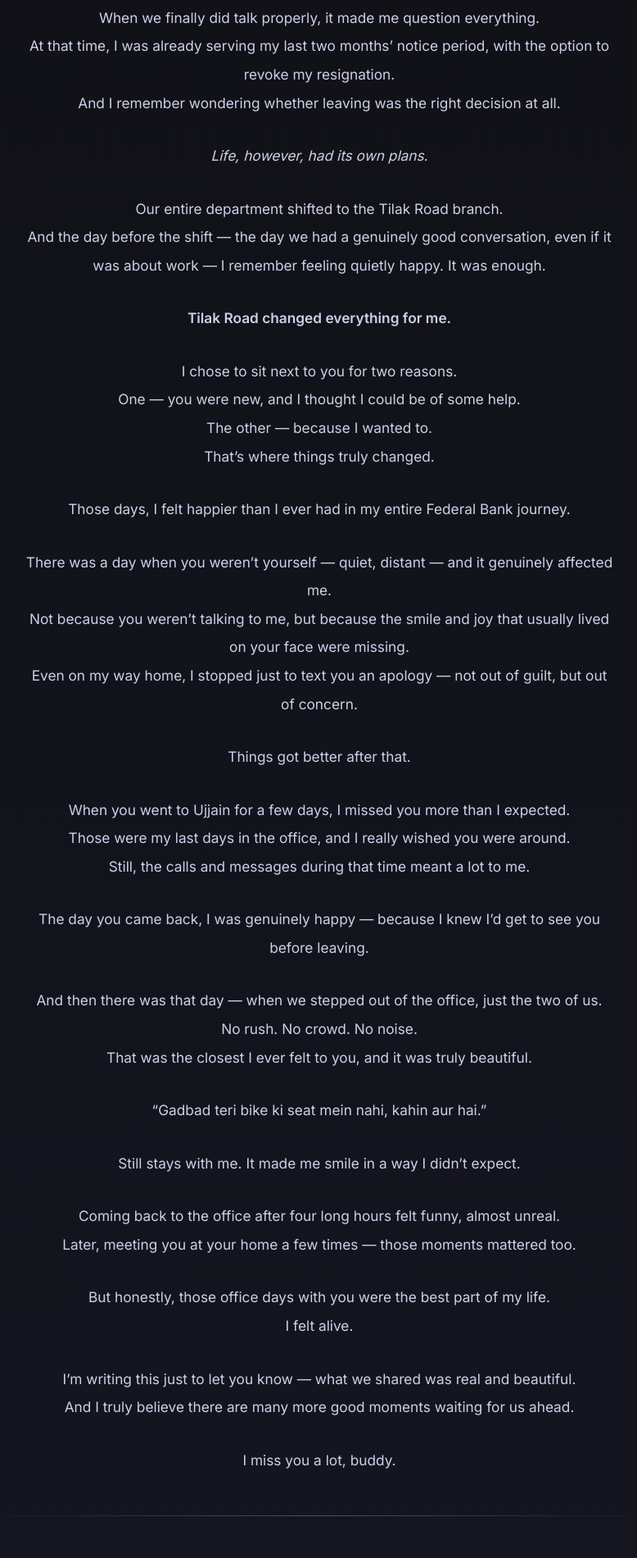
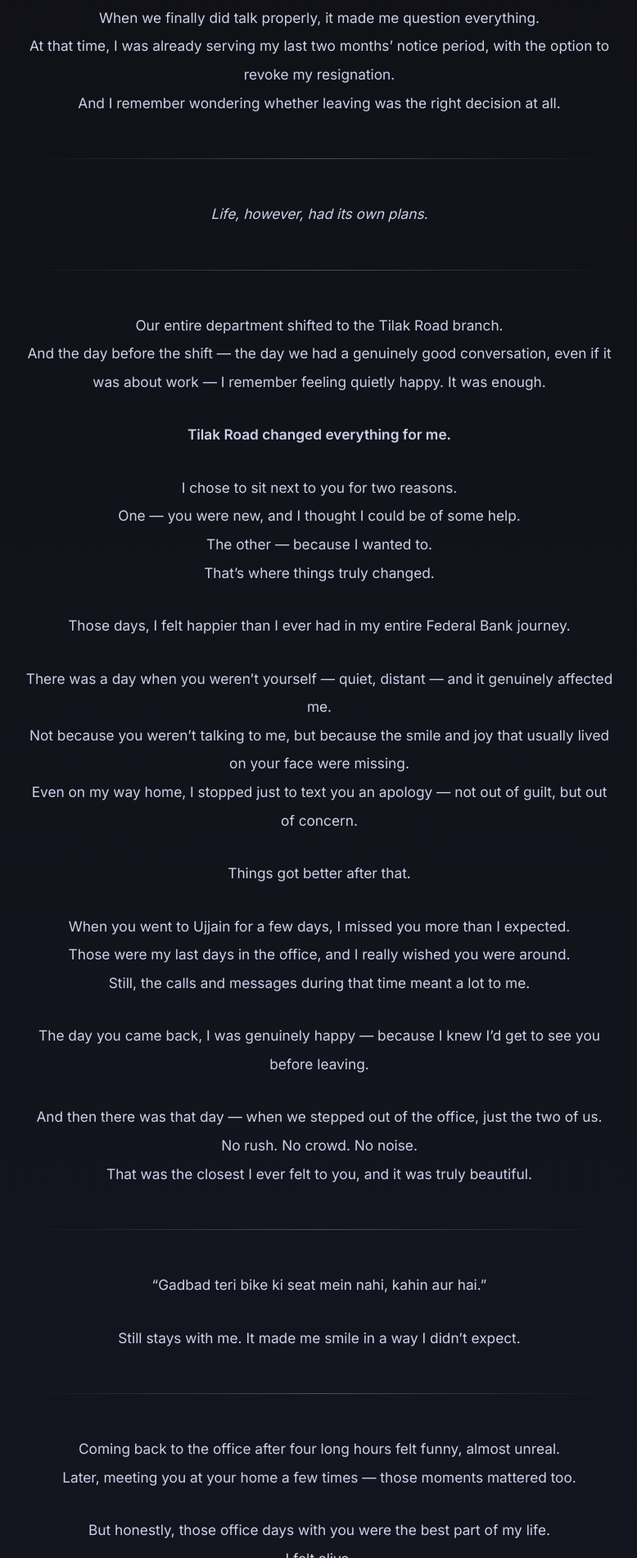
Before and after one commit to sanskarparihar/kinjalkrajpurohit, a plain HTML site: page index.html in a window 1280 px wide. Shown: the part 839-2739 px from the top of the page at 82% size, without its empty margins (250-1028 px from the left). Drawn offline with Linux system fonts and the light colour scheme.

Commit message:
Update index.html

```diff
--- a/index.html
+++ b/index.html
@@ -107,9 +107,9 @@
   <p>When we finally did talk properly, it made me question everything.<br>
   At that time, I was already serving my last two months’ notice period, with the option to revoke my resignation.<br>
   And I remember wondering whether leaving was the right decision at all.</p>
-
+<hr class="soft-line">
   <p><em>Life, however, had its own plans.</em></p>
-
+<hr class="soft-line">
   <p>Our entire department shifted to the Tilak Road branch.<br>
   And the day before the shift — the day we had a genuinely good conversation, even if it was about work — I remember feeling quietly happy. It was enough.</p>
 
@@ -137,11 +137,11 @@
   <p>And then there was that day — when we stepped out of the office, just the two of us.<br>
   No rush. No crowd. No noise.<br>
   That was the closest I ever felt to you, and it was truly beautiful.</p>
-
+<hr class="soft-line">
   <p class="quote">“Gadbad teri bike ki seat mein nahi, kahin aur hai.”</p>
 
   <p>Still stays with me. It made me smile in a way I didn’t expect.</p>
-
+<hr class="soft-line">
   <p>Coming back to the office after four long hours felt funny, almost unreal.<br>
   Later, meeting you at your home a few times — those moments mattered too.</p>
 
```
